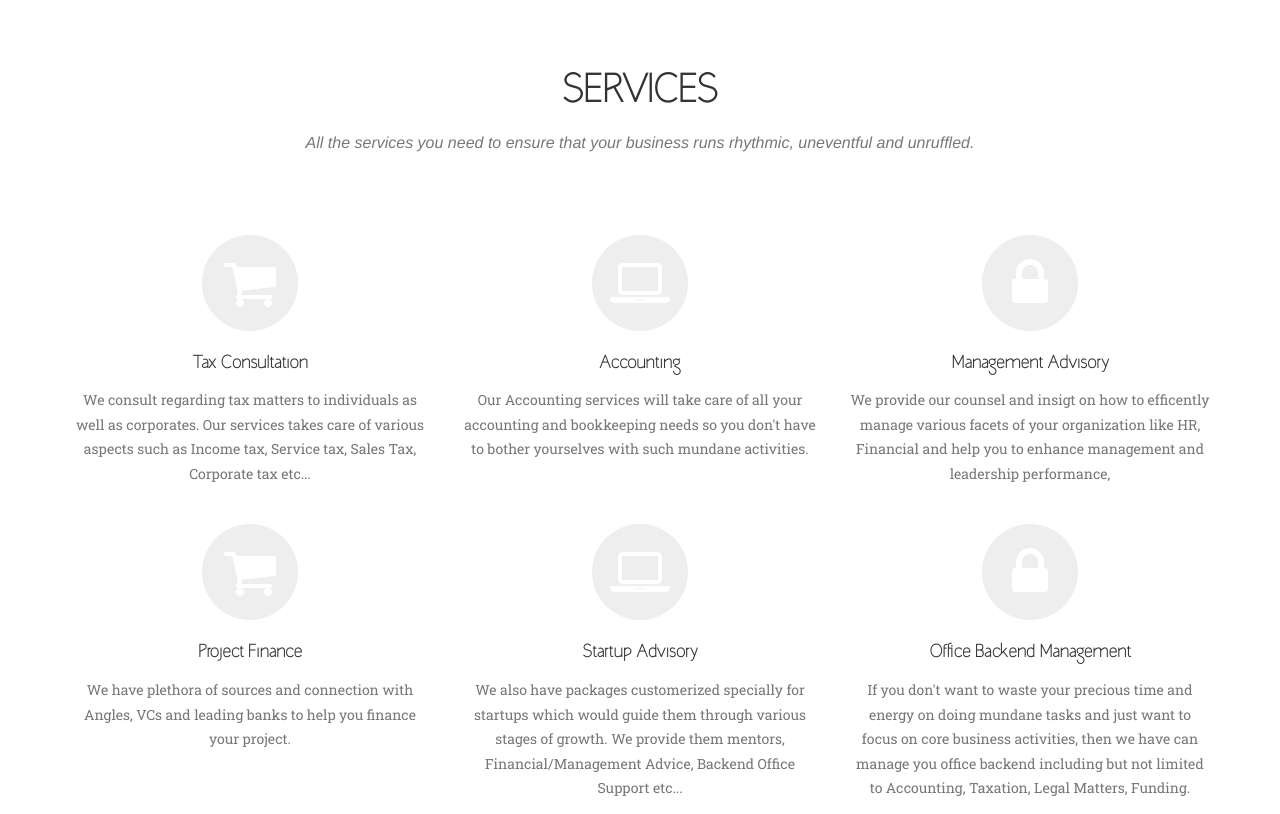
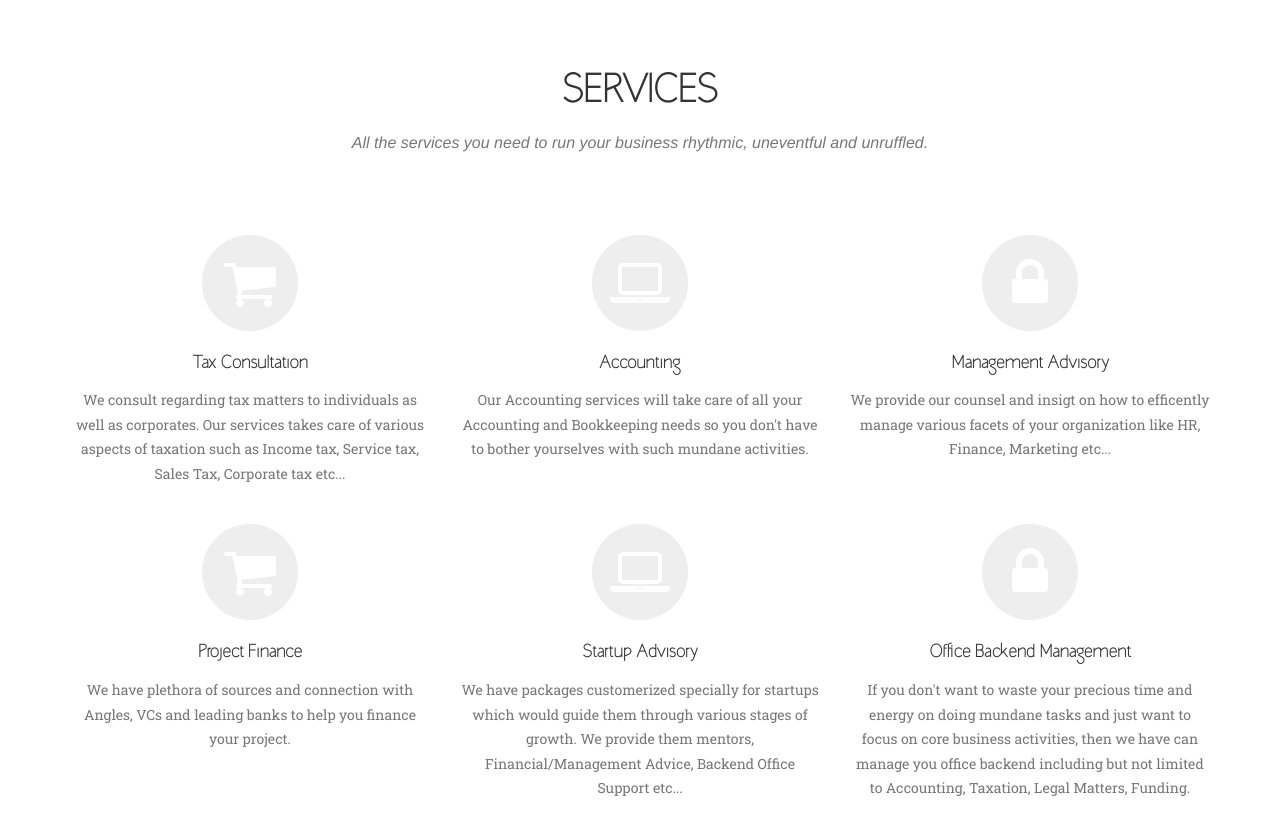
Before and after one commit to kirtangajjar/amigo.associates, a website: page index.html in a window 1280 px wide. Shown: the part 880-1694 px from the top of the page. Drawn offline with nearby package versions, Linux system fonts and the light colour scheme; a web font is replaced by a local one.

Commit message:
Changed some words

```diff
--- a/index.html
+++ b/index.html
@@ -87,7 +87,7 @@
             <div class="row">
                 <div class="col-lg-12 text-center">
                     <h2 class="section-heading">Services</h2>
-                    <h3 class="section-subheading text-muted">All the services you need to ensure that your business runs rhythmic, uneventful and unruffled.</h3>
+                    <h3 class="section-subheading text-muted">All the services you need to run your business rhythmic, uneventful and unruffled.</h3>
                 </div>
             </div>
             <div class="row text-center">
@@ -97,7 +97,7 @@
                         <i class="fa fa-shopping-cart fa-stack-1x fa-inverse"></i>
                     </span>
                     <h4 class="service-heading">Tax Consultation</h4>
-                    <p class="text-muted">We consult regarding tax matters to individuals as well as corporates. Our services takes care of various aspects such as  Income tax, Service tax, Sales Tax, Corporate tax etc...</p>
+                    <p class="text-muted">We consult regarding tax matters to individuals as well as corporates. Our services takes care of various aspects of taxation such as Income tax, Service tax, Sales Tax, Corporate tax etc...</p>
                 </div>
                 <div class="col-md-4">
                     <span class="fa-stack fa-4x">
@@ -105,7 +105,7 @@
                         <i class="fa fa-laptop fa-stack-1x fa-inverse"></i>
                     </span>
                     <h4 class="service-heading">Accounting</h4>
-                    <p class="text-muted">Our Accounting services will take care of all your accounting and bookkeeping needs so you don't have to bother yourselves with such mundane activities. </p>
+                    <p class="text-muted">Our Accounting services will take care of all your Accounting and Bookkeeping needs so you don't have to bother yourselves with such mundane activities. </p>
                 </div>
                 <div class="col-md-4">
                     <span class="fa-stack fa-4x">
@@ -113,7 +113,7 @@
                         <i class="fa fa-lock fa-stack-1x fa-inverse"></i>
                     </span>
                     <h4 class="service-heading">Management Advisory</h4>
-                    <p class="text-muted">We provide our counsel and insigt on how to efficently manage various facets of your organization like HR, Financial and help you to enhance management and leadership performance, </p>
+                    <p class="text-muted">We provide our counsel and insigt on how to efficently manage various facets of your organization like HR, Finance, Marketing etc... </p>
                 </div>
             </div>
 			<div class="row text-center" style="padding-top:20px">
@@ -131,7 +131,7 @@
                         <i class="fa fa-laptop fa-stack-1x fa-inverse"></i>
                     </span>
                     <h4 class="service-heading">Startup Advisory</h4>
-                    <p class="text-muted">We also have packages customerized specially for startups which would guide them through various stages of growth. We provide them mentors, Financial/Management Advice, Backend Office Support etc...</p>
+                    <p class="text-muted">We have packages customerized specially for startups which would guide them through various stages of growth. We provide them mentors, Financial/Management Advice, Backend Office Support etc...</p>
                 </div>
                 <div class="col-md-4">
                     <span class="fa-stack fa-4x">
```
